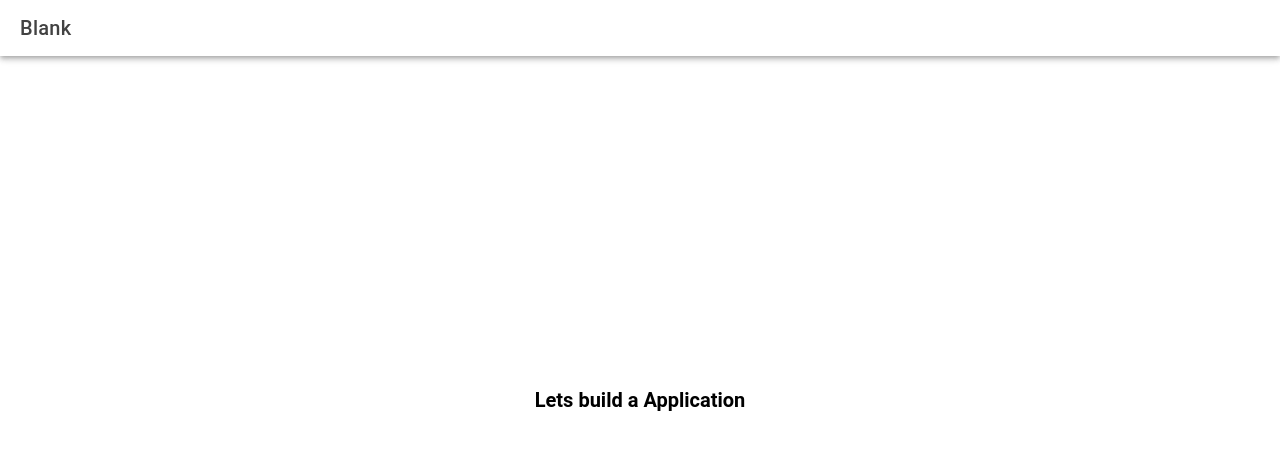
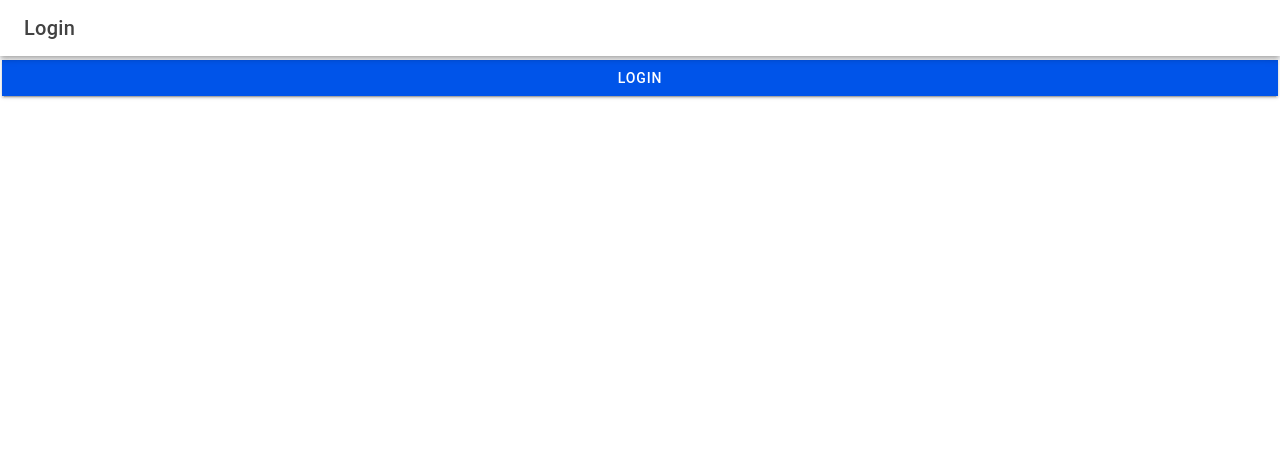
Before and after one commit to FrancisAdrianIdul33/it35b-mobile-ionic, a React (Vite) app: page / in a window 1280 px wide. Before the commit this address led to /home. Shown: the top 450 px of the page. Built offline with nearby package versions, Linux system fonts and the light colour scheme.

Commit message:
templates added

```diff
--- a/src/App.tsx
+++ b/src/App.tsx
@@ -1,7 +1,8 @@
 import { Redirect, Route } from 'react-router-dom';
 import { IonApp, IonRouterOutlet, setupIonicReact } from '@ionic/react';
 import { IonReactRouter } from '@ionic/react-router';
-import Home from './pages/Home';
+
+
 
 /* Core CSS required for Ionic components to work properly */
 import '@ionic/react/css/core.css';
@@ -32,6 +33,9 @@ import '@ionic/react/css/palettes/dark.system.css';
 
 /* Theme variables */
 import './theme/variables.css';
+import Login from './pages/Login';
+import Menu from './pages/Menu';
+
 
 setupIonicReact();
 
@@ -39,12 +43,12 @@ const App: React.FC = () => (
   <IonApp>
     <IonReactRouter>
       <IonRouterOutlet>
-        <Route exact path="/home">
-          <Home />
-        </Route>
-        <Route exact path="/">
-          <Redirect to="/home" />
-        </Route>
+
+
+        <Route exact path="/" component={Login} />
+        <Route exact path="/app" component={Menu} />
+
+
       </IonRouterOutlet>
     </IonReactRouter>
   </IonApp>
--- /dev/null
+++ b/src/pages/Login.tsx
@@ -0,0 +1,34 @@
+import { IonButton, IonButtons, IonContent, IonHeader, IonMenuButton, IonPage, IonTitle, IonToolbar, useIonRouter } from '@ionic/react';
+import { } from 'react';
+
+const Login: React.FC = () => {
+    const navigation = useIonRouter();
+
+    const doLogin = () => {
+        navigation.push('/app', 'forward', 'replace');
+    }
+
+    return (
+
+        <IonPage>
+            <IonHeader>
+                <IonToolbar>
+                    <IonButtons slot="start">
+                        <IonMenuButton></IonMenuButton>
+                    </IonButtons>
+                    <IonTitle>Login</IonTitle>
+                </IonToolbar>
+            </IonHeader>
+
+            <IonContent fullscreen>
+                <IonButton expand="full" onClick={doLogin}>
+                    Login
+                </IonButton>
+            </IonContent>
+
+        </IonPage>
+
+    );
+};
+
+export default Login;
--- /dev/null
+++ b/src/pages/Menu.tsx
@@ -0,0 +1,47 @@
+import { IonButtons, IonContent, IonHeader, IonMenu, IonMenuButton, IonPage, IonRouterOutlet, IonSplitPane, IonTitle, IonToolbar } from '@ionic/react';
+import { } from 'react';
+import { Route } from 'react-router-dom';
+import { homeOutline, informationCircleOutline } from 'ionicons/icons';
+import Home from './Home';
+
+
+
+const Menu: React.FC = () => {
+
+    const path = [
+        {name:'Home', url: '/app/home', icon:homeOutline},
+        {name:'About', url: '/app/about', icon:informationCircleOutline}
+    ]
+
+
+    return (
+
+        <IonPage>
+            <></>
+            <IonSplitPane contentId="main">
+                <IonMenu contentId="main">
+
+                    <IonHeader>
+                        <IonToolbar>
+                            <IonTitle>Menu</IonTitle>
+                        </IonToolbar>
+                    </IonHeader>
+                    </IonMenu>
+
+                    <IonContent>
+
+                        </IonContent>
+
+
+
+                    <IonRouterOutlet id="main">
+                        <Route exact path="/app/home" component={Home} />
+                         <Route exact path="/app"/>
+                    </IonRouterOutlet>
+            </IonSplitPane>
+        </IonPage>
+
+    );
+};
+
+export default Menu;
--- a/tsconfig.json
+++ b/tsconfig.json
@@ -1,5 +1,6 @@
 {
   "compilerOptions": {
+    "ignoreDeprecations": "6.0",
     "target": "ESNext",
     "useDefineForClassFields": true,
     "lib": ["DOM", "DOM.Iterable", "ESNext"],
@@ -10,7 +11,7 @@
     "strict": true,
     "forceConsistentCasingInFileNames": true,
     "module": "ESNext",
-    "moduleResolution": "Node",
+    "moduleResolution": "bundler",
     "resolveJsonModule": true,
     "isolatedModules": true,
     "noEmit": true,
```
Also changed, not shown: src/pages/template.tsx (added, +26 -0 lines), src/pages/About.tsx (added), 1 other file (tests, documents, lock files or other folders).
